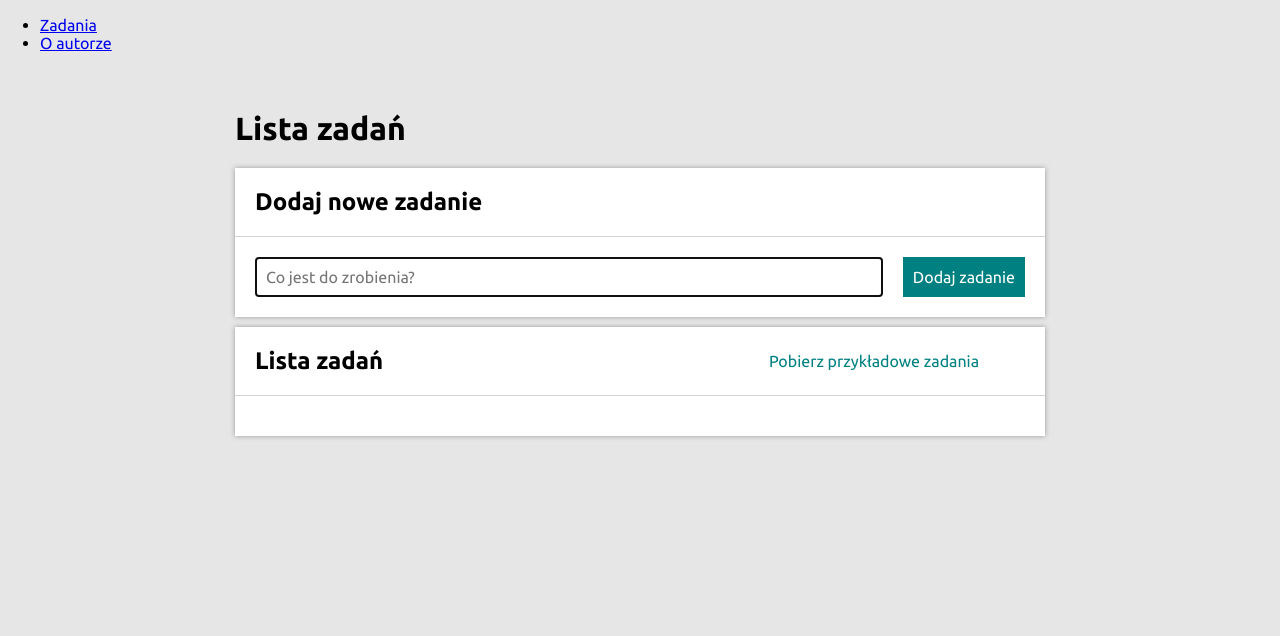
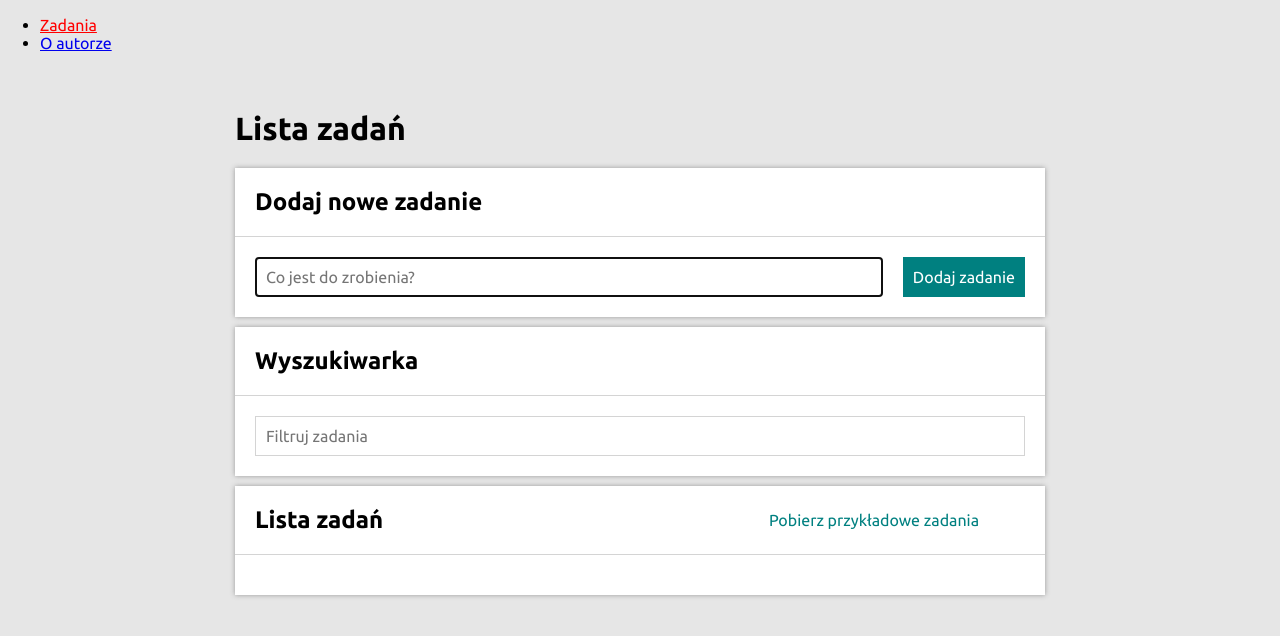
Before and after one commit to LukaszSzmytka/to-do-list-react, a React (Create React App) app: page /#/zadania in a window 1280 px wide. Shown: the top 636 px of the page. Built offline with nearby package versions, Linux system fonts and the light colour scheme.

Commit message:
searching tasks

```diff
--- a/src/App.js
+++ b/src/App.js
@@ -1,22 +1,27 @@
-import { HashRouter, Switch, Route, NavLink, Redirect } from "react-router-dom";
+import { HashRouter, Switch, Route, Redirect } from "react-router-dom";
 import TasksPage from "./features/tasks/TasksPage";
 import TaskPage from "./features/tasks/TaskPage";
 import AuthorPage from "./features/author/AuthorPage";
+import { StyledNavLink } from "./styled.js";
 
 const App = () => (
   <HashRouter>
     <nav>
       <ul>
         <li>
-          <NavLink activeClassName="active" to="/zadania">Zadania</NavLink>
+          <StyledNavLink to="/zadania">
+            Zadania
+          </StyledNavLink>
         </li>
         <li>
-          <NavLink activeClassName="active" to="/autor">O autorze</NavLink>
+          <StyledNavLink to="/autor">
+            O autorze
+          </StyledNavLink>
         </li>
       </ul>
       <Switch>
         <Route path="/zadania/:id">
-            <TaskPage />
+          <TaskPage />
         </Route>
         <Route path="/zadania">
           <TasksPage />
@@ -25,7 +30,7 @@
           <AuthorPage />
         </Route>
         <Route path="/">
-            <Redirect to="/zadania" />
+          <Redirect to="/zadania" />
         </Route>
       </Switch>
     </nav>
--- /dev/null
+++ b/src/features/tasks/Input/index.js
@@ -0,0 +1,6 @@
+import styled from "styled-components";
+
+export const Input = styled.input`
+    padding: 10px;
+    border: 1px solid hsl(0, 0%, 83%);
+`;
--- a/src/features/tasks/TasksPage/Form/index.js
+++ b/src/features/tasks/TasksPage/Form/index.js
@@ -1,8 +1,9 @@
 import { useState, useRef } from "react";
 import { useDispatch } from "react-redux";
-import { StyledForm, Input, Button } from "./styled";
+import { StyledForm, Button } from "./styled";
 import { addTask } from "../../tasksSlice";
 import { nanoid } from "@reduxjs/toolkit";
+import { Input } from "../../Input";
 
 const Form = () => {
   const [newTaskContent, setNewTaskContent] = useState("");
--- a/src/features/tasks/TasksPage/Form/styled.js
+++ b/src/features/tasks/TasksPage/Form/styled.js
@@ -8,11 +8,6 @@
     @media (max-width: 767px) {
         grid-template-columns: 1fr;
     }
-`;
-
-export const Input = styled.input`
-    padding: 10px;
-    border: 1px solid hsl(0, 0%, 83%);
 `;
 
 export const Button = styled.button`
--- /dev/null
+++ b/src/features/tasks/TasksPage/Search/index.js
@@ -0,0 +1,34 @@
+import { useHistory, useLocation } from "react-router-dom";
+import { Input } from "../../Input";
+import { Wrapper } from "./styled";
+import searchQueryParamName from "../searchQueryParamName";
+
+const Search = () => {
+  const location = useLocation();
+  const history = useHistory();
+  const query = new URLSearchParams(location.search).get(searchQueryParamName);
+
+  const onInputChange = ({ target }) => {
+    const searchParams = new URLSearchParams(location.search);
+
+    if (target.value.trim() === "") {
+      searchParams.delete(searchQueryParamName);
+    } else {
+      searchParams.set(searchQueryParamName, target.value);
+    }
+
+    history.push(`${location.pathname}?${searchParams.toString()}`);
+  };
+
+  return (
+    <Wrapper>
+      <Input
+        placeholder="Filtruj zadania"
+        value={query || ""}
+        onChange={onInputChange}
+      />
+    </Wrapper>
+  );
+};
+
+export default Search;
--- /dev/null
+++ b/src/features/tasks/TasksPage/Search/styled.js
@@ -0,0 +1,6 @@
+import styled from "styled-components";
+
+export const Wrapper = styled.div`
+display: grid;
+grid-template-columns: 1fr;
+`;
--- a/src/features/tasks/TasksPage/TaskList/index.js
+++ b/src/features/tasks/TasksPage/TaskList/index.js
@@ -1,15 +1,19 @@
-import { Link } from "react-router-dom";
+import { Link, useLocation} from "react-router-dom";
 import {
-  selectTasks,
   toggleTaskDone,
   removeTask,
   selectHideDone,
+  selectTasksByQuery,
 } from "../../tasksSlice";
 import { TasksList, Item, Content, Button } from "./styled";
 import { useSelector, useDispatch } from "react-redux";
+import searchQueryParamName from "../searchQueryParamName";
 
 const TaskList = () => {
-  const tasks = useSelector(selectTasks);
+  const location = useLocation();
+  const query = (new URLSearchParams(location.search)).get(searchQueryParamName);
+
+  const tasks = useSelector(state => selectTasksByQuery(state, query));
   const hideDone = useSelector(selectHideDone);
 
   const dispatch = useDispatch();
--- a/src/features/tasks/TasksPage/index.js
+++ b/src/features/tasks/TasksPage/index.js
@@ -4,6 +4,7 @@
 import Section from "../../../common/Section";
 import Header from "../../../common/Header";
 import Container from "../../../common/Container";
+import Search from "./Search";
 
 function TasksPage() {
   return (
@@ -12,6 +13,10 @@
       <Section
         title="Dodaj nowe zadanie"
         body={<Form />}
+      />
+      <Section
+        title="Wyszukiwarka"
+        body={<Search />}
       />
       <Section
         title="Lista zadań"
--- /dev/null
+++ b/src/features/tasks/TasksPage/searchQueryParamName.js
@@ -0,0 +1 @@
+export default "szukaj";
--- a/src/features/tasks/tasksSlice.js
+++ b/src/features/tasks/tasksSlice.js
@@ -55,4 +55,16 @@
 export const getTaskById = (state, taskId) =>
   selectTasks(state).find(({ id }) => id === taskId);
 
+export const selectTasksByQuery = (state, query) => {
+  const tasks = selectTasks(state);
+
+  if (!query || query.trim() === "") {
+    return tasks;
+  }
+
+  return tasks.filter(({ content }) =>
+    content.toUpperCase().includes(query.trim().toUpperCase())
+  );
+};
+
 export default tasksSlice.reducer;
--- /dev/null
+++ b/src/styled.js
@@ -0,0 +1,8 @@
+import { NavLink } from "react-router-dom";
+import styled from "styled-components";
+
+export const StyledNavLink = styled(NavLink)`
+&.active {
+    color: red;
+}
+`;
```
